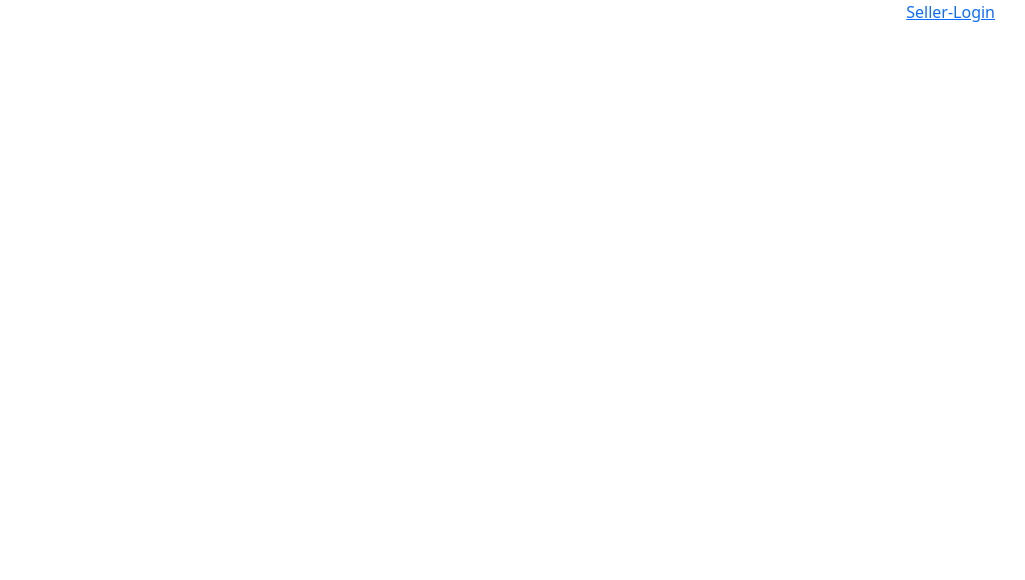
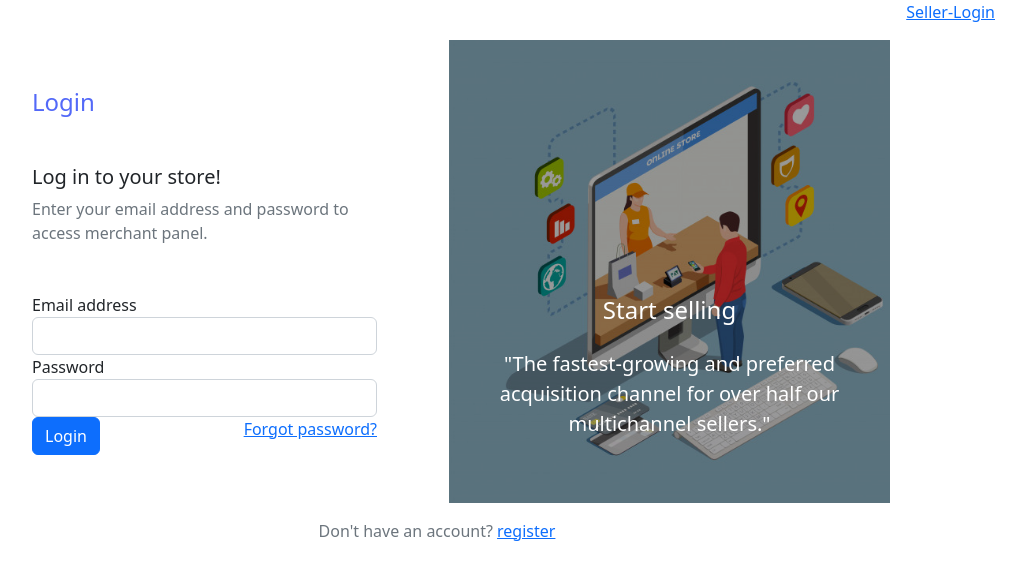
Before and after one commit to UitsHabib/demeed-frontend, a React (Create React App) app: page /merchant/login in a window 1280 px wide. Before the commit this address had no page. Shown: the top 580 px of the page, without its empty margins (203-1228 px from the left). Built offline with nearby package versions, Linux system fonts and the light colour scheme.

Commit message:
add formik and yup

```diff
--- a/src/modules/core/app.component.js
+++ b/src/modules/core/app.component.js
@@ -7,9 +7,9 @@ import './css/style.css';
 function App(){
     return(
         <div className='container'>
-            <p className='' style={{textAlign: "right"}}><a href='/marchant/login'>Seller-Login</a></p>
+            <p className='' style={{textAlign: "right"}}><a href='/merchant/login'>Seller-Login</a></p>
             <Routes>
-                <Route path='/marchant/login' element={<Login/>}/>
+                <Route path='/merchant/login' element={<Login/>}/>
             </Routes>
         </div>
     );
--- a/src/modules/merchant/components/login.component.js
+++ b/src/modules/merchant/components/login.component.js
@@ -1,35 +1,52 @@
 import React, { Component } from 'react'
+import  { Formik, Form, Field, ErrorMessage} from 'formik';
+import { loginSchema } from './../merchant.schema';
 
 class Login extends Component {
     render() {
         return (
-            <div id="main-wrapper" class="container">
-                <div class="row justify-content-center">
-                    <div class="col-xl-10">
-                        <div class="card border-0">
-                            <div class="card-body p-0">
+            <div id="main-wrapper" class="container justify-content-center col-xl-10">
                 <div class="row no-gutters">
                     <div class="col-lg-6">
                         <div class="p-5">
                             <div class="mb-5">
                                 <h3 class="h4 font-weight-bold text-theme">Login</h3>
                             </div>
-
                             <h6 class="h5 mb-0">Log in to your store!</h6>
-                                            <p class="text-muted mt-2 mb-5">Enter your email address and password to access seller panel.</p>
-
-                                            <form>
-                                                <div class="form-group">
-                                                    <label for="exampleInputEmail1">Email address</label>
-                                                    <input type="email" class="form-control" id="exampleInputEmail1"/>
+                            <p class="text-muted mt-2 mb-5">Enter your email address and password to access merchant panel.</p>
+                            <Formik
+                                initialValues={{
+                                    email: '',
+                                    password:''
+                                }}
+                                validationSchema= { loginSchema }
+                                onSubmit = {(values, actions) => {
+                                    console.log(values);
+                                }}
+                            >
+                            {(formikprops) => {
+                                return (
+                                    <Form>
+                                        <div className='form-group'>
+                                            <label htmlFor='email'>Email address</label>
+                                            <Field type="email" class="form-control" id="email" name='email'/>
+                                            <div>
+                                                <ErrorMessage name='email' />
                                             </div>
-                                                <div class="form-group mb-5">
-                                                    <label for="exampleInputPassword1">Password</label>
-                                                    <input type="password" class="form-control" id="exampleInputPassword1"/>
                                         </div>
-                                                <button type="submit" class="btn btn-theme">Login</button>
+                                        <div className='form-group'>
+                                            <label htmlFor='password'>Password</label>
+                                            <Field type="password" class="form-control" id="password" name='password'/>
+                                            <div>
+                                                <ErrorMessage name='password' />
+                                            </div>
+                                        </div>
+                                        <button type="submit" class="btn btn-primary">Login</button>
                                         <a href="#" class="forgot-link float-right text-primary">Forgot password?</a>
-                                            </form>
+                                    </Form>
+                                )
+                            }}
+                            </Formik>
                         </div>
                     </div>
 
@@ -42,12 +59,7 @@ class Login extends Component {
                             </div>
                         </div>
                     </div>
-                                </div>
-
-                            </div>
-                        </div>
                     <p class="text-muted text-center mt-3 mb-0">Don't have an account? <a href="#" class="text-primary ml-1">register</a></p>
-                    </div>
                 </div>
             </div>
         )
--- /dev/null
+++ b/src/modules/merchant/merchant.schema.js
@@ -0,0 +1,8 @@
+import { string, object} from 'yup';
+
+export const loginSchema = object().shape(
+    {
+        email: string().required("Field must not be empty"),
+        password: string().required("Field must not be empty")
+    }
+);
```
Also changed, not shown: src/modules/merchant/merchant.routes.js (added). Lines whose indentation alone changed are shown as unchanged.
